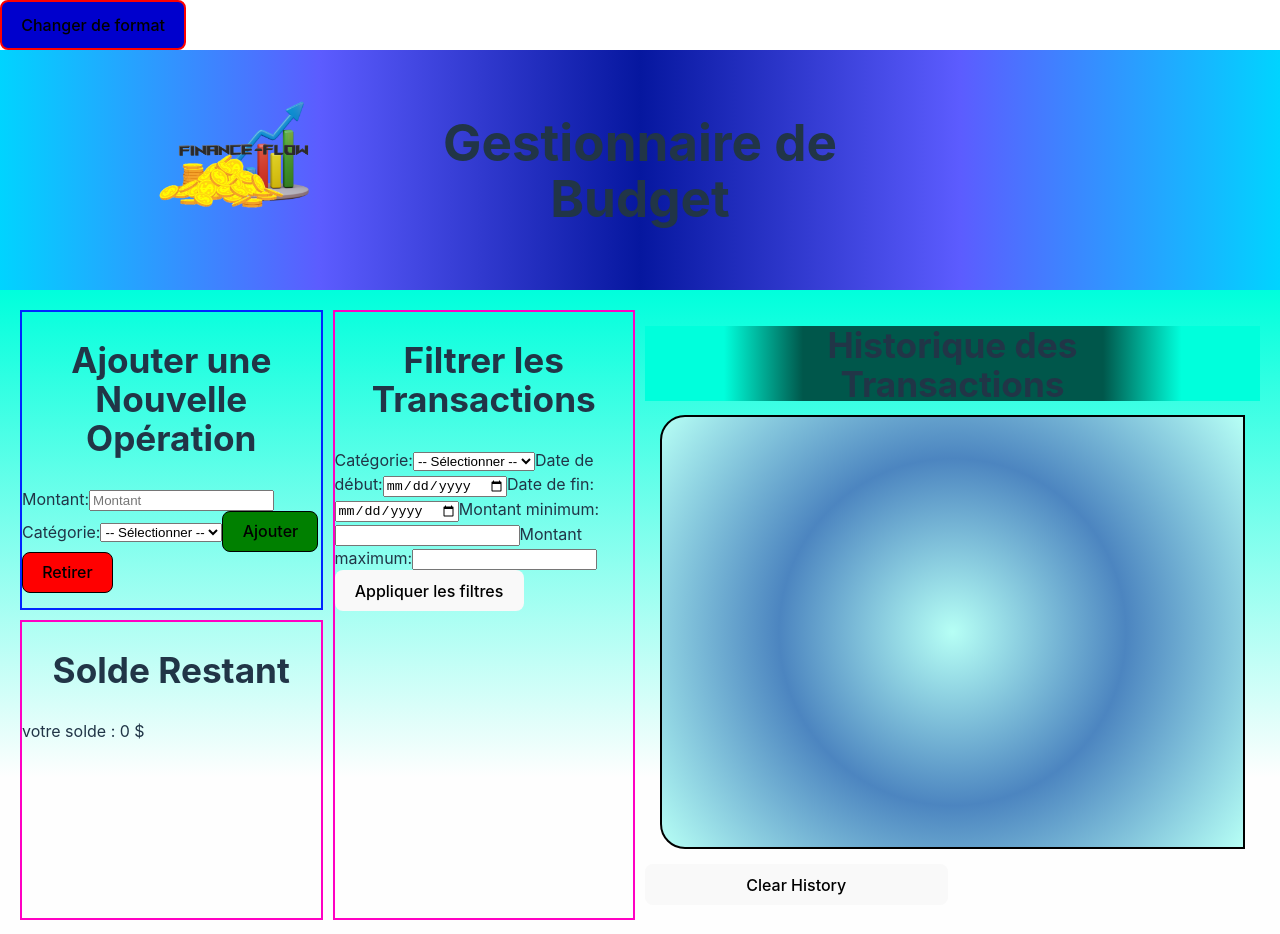
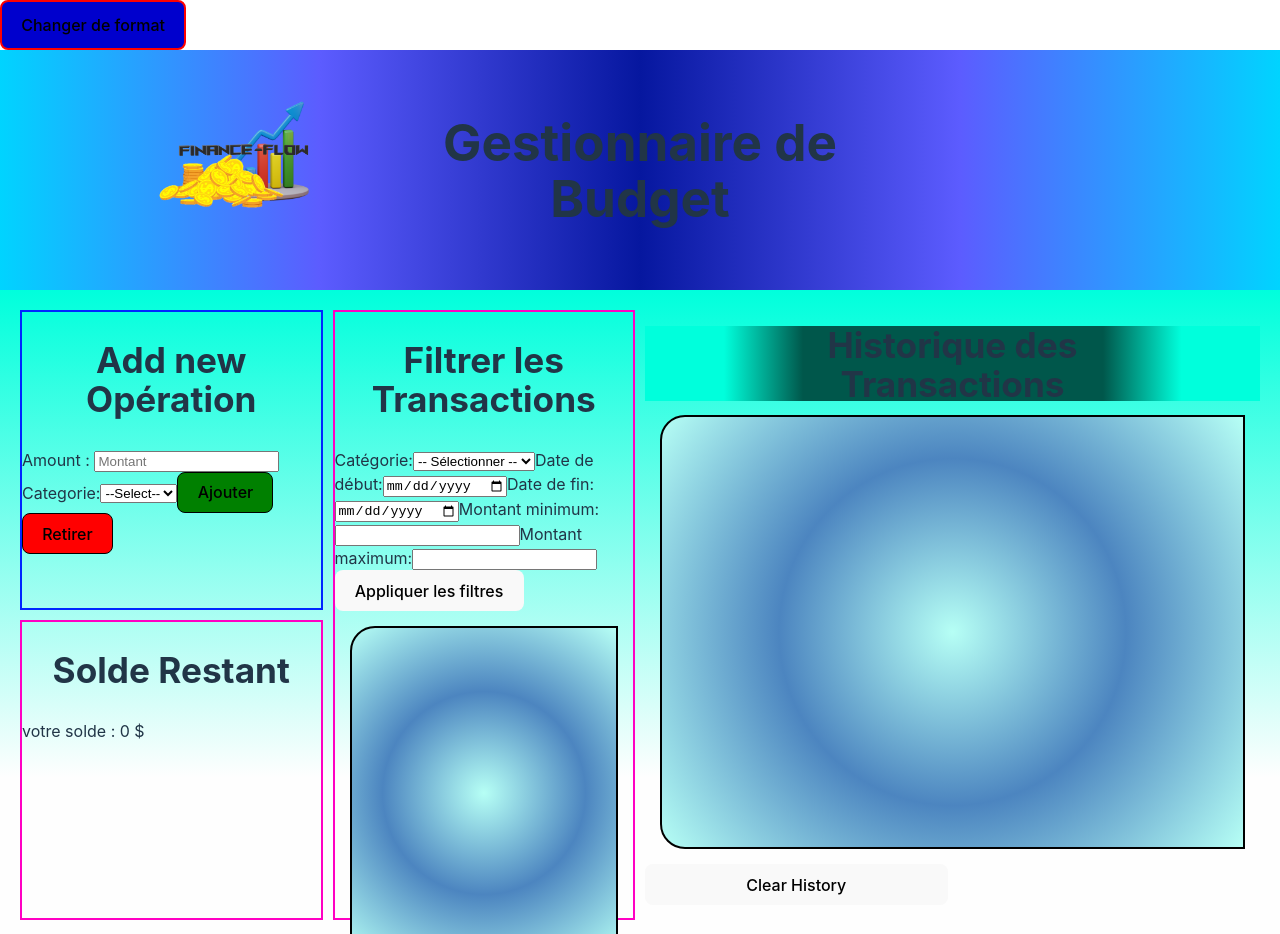
Before and after one commit to bruno-jimenez/finance-flow, a React (Vite) app in the folder FinanceFlow/: page / in a window 1280 px wide. Shown: the top 934 px of the page. Built offline with nearby package versions, Linux system fonts and the light colour scheme.

Commit message:
adding the update of css and filter

```diff
--- a/FinanceFlow/src/CSS/index.css
+++ b/FinanceFlow/src/CSS/index.css
@@ -374,7 +374,7 @@ height: 75px;
 
 #montant {
 
-  grid-column: 1/3;
+  grid-column: 1/4;
   grid-row: 1/2;
 
 }
@@ -431,7 +431,55 @@ height: 75px;
 
 }
 
+.transaction-filter-list {
 
+  overflow-y: auto;
+  margin: 15px;
+  border-radius: 25px 0px 0px 25px;
+  border:solid 2px #000000;
+
+  gap: 10px; /* Espace entre les transactions */
+  padding: 15px;
+
+  background: rgb(182,255,245);
+  background: radial-gradient(circle, rgba(182,255,245,1) 0%,
+   rgba(76,133,192,1) 48%, rgba(182,255,245,1) 100%);
+
+}
+
+.transaction-filter-list {
+
+    height: 300px;
+    overflow-y: scroll;
+
+}
+
+.transaction-filter-list::-webkit-scrollbar {
+
+   width: 10px;
+
+}
+
+.transaction-filter-list::-webkit-scrollbar-thumb {
+    background-color: #ffffff; /* Couleur du bouton de défilement */
+}
+
+.transaction-filter-list::-webkit-scrollbar-track {
+    background-color: #808080; /* Couleur de la piste de défilement */
+}
+
+.filtered-transaction-item {
+
+  height: 125px;
+  width: 250px;
+  border: 1px solid #000000;
+  padding: 10px;
+  margin: 10px;
+  border-radius: 15%;
+  background-color: #5d5d5d;
+
+
+}
 /*Organisation interne de grid Secondaire*/
 
 div[class*="categorie"] {
@@ -456,6 +504,8 @@ div[class*="categorie"] {
 #h2-categorie {
 
   grid-column: span 3;
+  margin-bottom: 5px;
+  margin-top: 0px;
 
 }
 
--- a/FinanceFlow/src/component/AddNewOperation.jsx
+++ b/FinanceFlow/src/component/AddNewOperation.jsx
@@ -21,8 +21,8 @@ const AddNewOperation = ({ addTransaction, categories }) => {
 
   return (
     <div className="Operation-component">
-      <h2>Ajouter une Nouvelle Opération</h2>
-      <label>Montant:</label>
+      <h2>Add new Opération</h2>
+      <label>Amount : </label>
       <input
         type="text"
         value={amount}
@@ -31,12 +31,12 @@ const AddNewOperation = ({ addTransaction, categories }) => {
       />
 
       {/* Utiliser directement la liste de catégories */}
-      <label>Catégorie:</label>
+      <label>  Categorie:</label>
       <select
         value={selectedCategory}
         onChange={(e) => setSelectedCategory(e.target.value)}
       >
-        <option value="">-- Sélectionner --</option>
+        <option value="">--Select--</option>
         {categories.map((category) => (
           <option key={category} value={category}>
             {category}
--- a/FinanceFlow/src/component/TransactionDataFilter.jsx
+++ b/FinanceFlow/src/component/TransactionDataFilter.jsx
@@ -1,4 +1,4 @@
-import React, { useState } from 'react';
+import React, { useState, useRef, useEffect } from 'react';
 
 const TransactionDataFilter = ({ transactions, categories, filterTransactions }) => {
   const [selectedCategory, setSelectedCategory] = useState('');
@@ -6,6 +6,32 @@ const TransactionDataFilter = ({ transactions, categories, filterTransactions })
   const [endDate, setEndDate] = useState('');
   const [minAmount, setMinAmount] = useState('');
   const [maxAmount, setMaxAmount] = useState('');
+  const [filteredTransactions, setFilteredTransactions] = useState([]);
+
+  const transactionListRef = useRef(null);
+
+  useEffect(() => {
+    // Faire défiler automatiquement vers le bas lorsque de nouvelles transactions sont filtrées
+    if (transactionListRef.current) {
+      transactionListRef.current.scrollTop = 1;
+    }
+  }, [filteredTransactions]);
+
+  const applyFilters = () => {
+    const filtered = transactions.filter((transaction) => {
+      // Appliquer les filtres
+      const categoryFilter = selectedCategory === '' || transaction.category === selectedCategory;
+      const startDateFilter = startDate === '' || new Date(transaction.date) >= new Date(startDate);
+      const endDateFilter = endDate === '' || new Date(transaction.date) <= new Date(endDate);
+      const minAmountFilter = minAmount === '' || transaction.amount >= parseFloat(minAmount);
+      const maxAmountFilter = maxAmount === '' || transaction.amount <= parseFloat(maxAmount);
+
+      return categoryFilter && startDateFilter && endDateFilter && minAmountFilter && maxAmountFilter;
+    });
+
+    // Mettre à jour l'état des transactions filtrées
+    setFilteredTransactions(filtered);
+  };
 
   return (
     <div className="TransactionDataFilter-container">
@@ -34,13 +60,19 @@ const TransactionDataFilter = ({ transactions, categories, filterTransactions })
       <input type="number" value={maxAmount} onChange={(e) => setMaxAmount(e.target.value)} />
 
       {/* Bouton pour appliquer les filtres */}
-      <button onClick={() => filterTransactions({
-        selectedCategory,
-        startDate,
-        endDate,
-        minAmount,
-        maxAmount,
-      })}>Appliquer les filtres</button>
+      <button onClick={applyFilters}>Appliquer les filtres</button>
+
+      {/* Liste des transactions filtrées */}
+      <div className="transaction-filter-list" ref={transactionListRef}>
+        {filteredTransactions.map((transaction, index) => (
+          <div key={index} className="filtered-transaction-item">
+            <p>Montant: {transaction.amount} $</p>
+            <p>Catégorie: {transaction.category}</p>
+            <p>Date: {transaction.date}</p>
+            {/* Ajouter d'autres informations si nécessaire */}
+          </div>
+        ))}
+      </div>
     </div>
   );
 };
```
